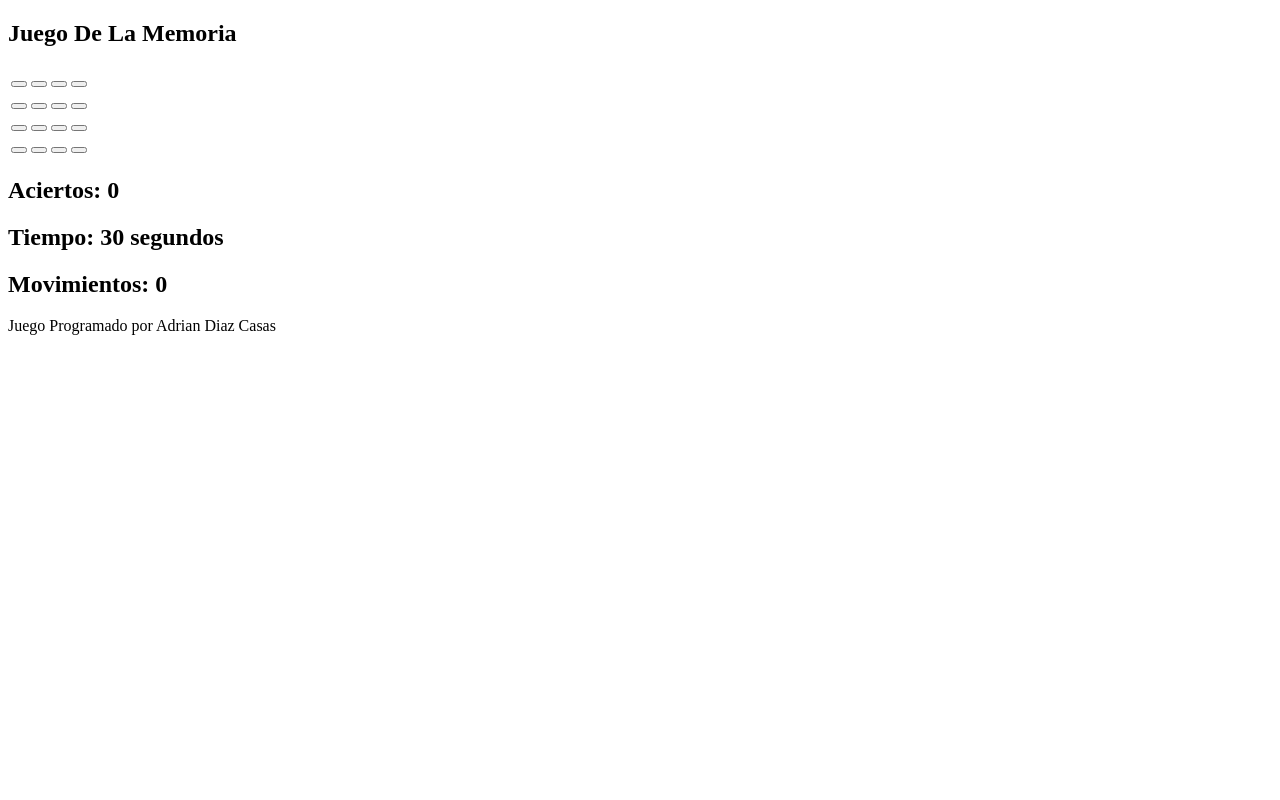
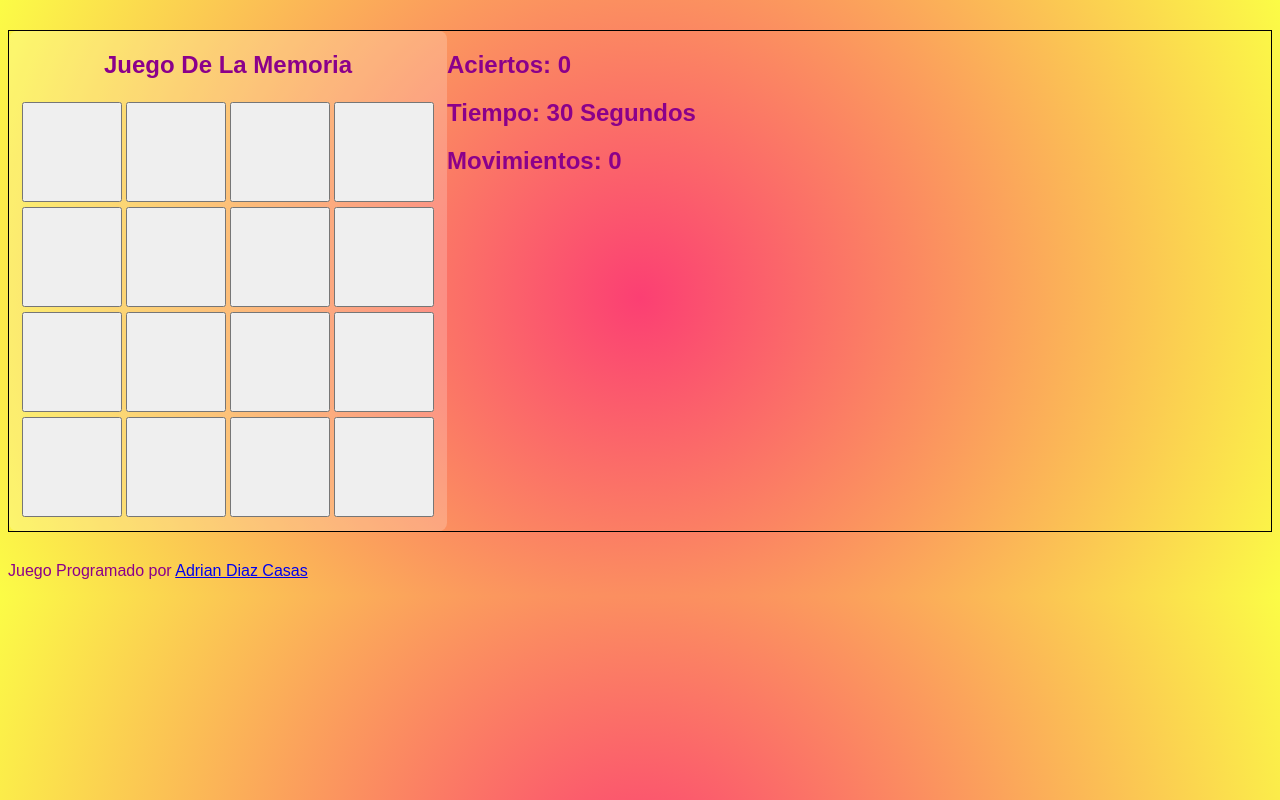
Before and after one commit to AdrianDC3/Juego-de-la-Memoria, a plain HTML site: page index.html in a window 1280 px wide. Drawn offline with Linux system fonts and the light colour scheme.

Commit message:
Css Section1

```diff
--- /dev/null
+++ b/Estilos.css
@@ -0,0 +1,29 @@
+body{
+    background: rgb(251,63,115);
+background: radial-gradient(circle, rgba(251,63,115,1) 0%, rgba(251,252,70,1) 100%);
+font-family: sans-serif;
+color: darkmagenta;
+}
+main{
+    border: 1px solid black;
+    margin: 30px auto;
+    display: flex;
+}
+.section1{
+    background-color: rgba(255,255,255,0.2);
+    padding: 0 10px 10px 10px;
+    border-radius: 8px;
+}
+h1{
+    text-align: center;
+}
+button{
+    height: 100px;
+    width: 100px;
+    font-size: 40px;
+    color: black;
+    font-weight: bold;
+}
+button:hover{
+    cursor: pointer;
+}
--- a/index.html
+++ b/index.html
@@ -4,6 +4,7 @@
     <meta charset="UTF-8">
     <meta http-equiv="X-UA-Compatible" content="IE=edge">
     <meta name="viewport" content="width=device-width, initial-scale=1.0">
+    <link rel="stylesheet" href="estilos.css">
     <title>Juego MemoTest</title>
 </head>
 <body>
@@ -39,12 +40,13 @@
         </section>
         <section class="section2">
             <h2 id="aciertos" class="estadisticas">Aciertos: 0</h2>
-            <h2 id="t-restante" class="estadisticas">Tiempo: 30 segundos</h2>
+            <h2 id="t-restante" class="estadisticas">Tiempo: 30 Segundos</h2>
             <h2 id="movimientos" class="estadisticas">Movimientos: 0</h2>
         </section>
     </main>
     <footer>
-        <p>Juego Programado por Adrian Diaz Casas</p>
+        <p>Juego Programado por <a href="https://www.linkedin.com/in/adri%C3%A1n-diaz-casas-79276a22b/" >Adrian Diaz Casas</a> </p>
     </footer>
+    <script src="main.js"></script>
 </body>
 </html>
```
Also changed, not shown: main.js (added).
